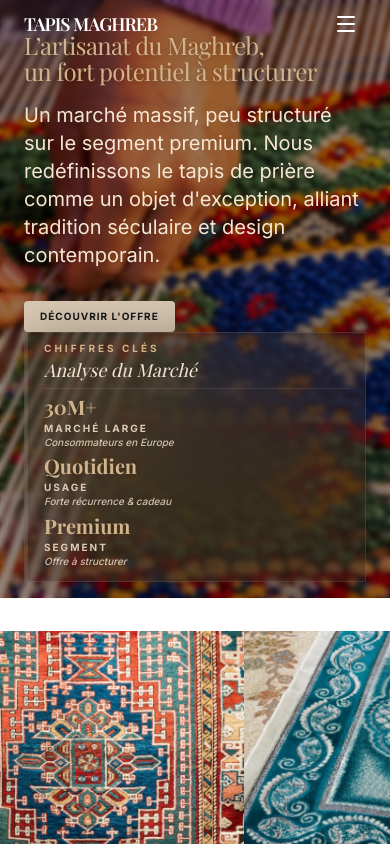
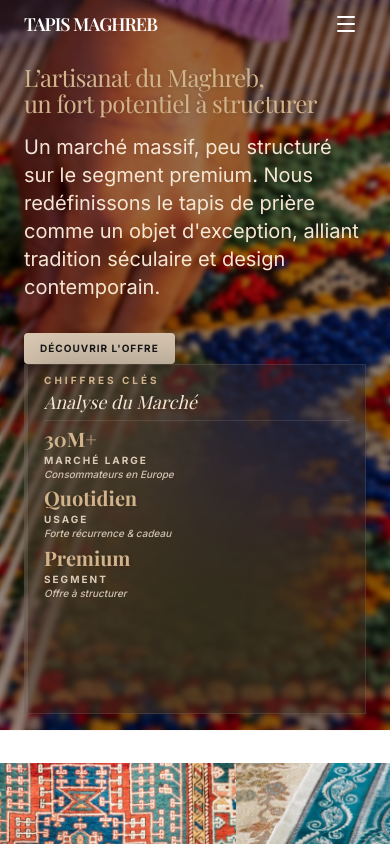
Before and after one commit to lilall39/tapis-maghreb, a Next.js app: page / in a window 390 px wide. Shown: the top 844 px of the page. Built offline with nearby package versions, Linux system fonts and the light colour scheme; a web font is replaced by a local one.

Commit message:
style: adjust mobile Hero title padding and card height to prevent text cutoff
Made-with: Cursor

```diff
--- a/src/app/page.tsx
+++ b/src/app/page.tsx
@@ -90,11 +90,11 @@ export default function Home() {
         subtitle="Un marché massif, peu structuré sur le segment premium. Nous redéfinissons le tapis de prière comme un objet d'exception, alliant tradition séculaire et design contemporain."
         imageUrl="/assets/hero-v4.png"
         textContainerClassName="lg:-ml-24"
-        titleClassName="pt-4 md:pt-16"
+        titleClassName="pt-12 md:pt-16"
         subtitleClassName="text-xl md:text-2xl not-italic font-normal mt-4 md:mt-12"
         buttonContainerClassName="pt-4 md:pt-20"
       >
-        <div className="relative h-full w-full min-h-[250px] lg:min-h-[650px]">
+        <div className="relative h-full w-full min-h-[350px] lg:min-h-[650px]">
           <AnimatePresence mode="wait">
             {activeCard === 0 ? (
               /* Première Carte - Chiffres Clés */
--- a/src/app/produit/page.tsx
+++ b/src/app/produit/page.tsx
@@ -50,7 +50,7 @@ export default function Produit() {
         buttonText="Pourquoi nous rejoindre"
         buttonLink="/partenariats"
       >
-        <div className="relative h-full w-full min-h-[250px] lg:min-h-[650px]">
+        <div className="relative h-full w-full min-h-[350px] lg:min-h-[650px]">
           <AnimatePresence mode="wait">
             {activeCard === 0 ? (
               /* Première Carte - Vert Foncé */
```
